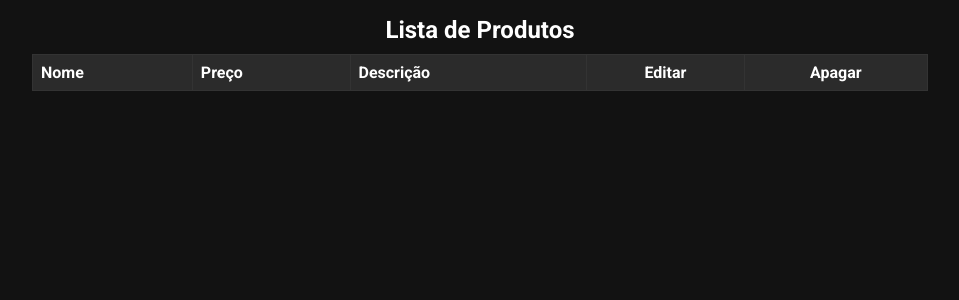
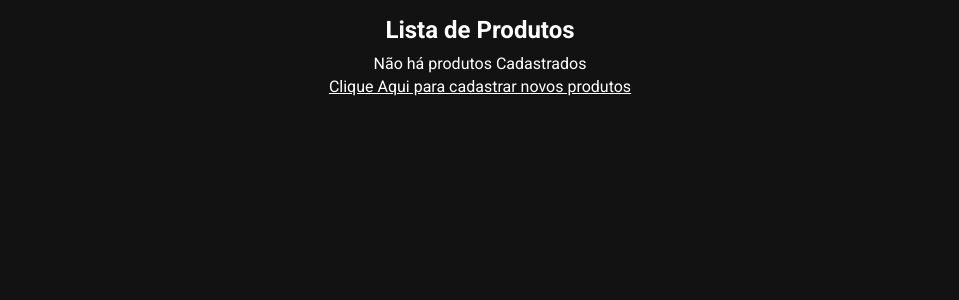
Before and after one commit to ericmvilela/projetoCRUD, a Flask app: template app/templates/listar.html in a window 1280 px wide. Shown: the part 64-364 px from the top of the page, without its empty margins (160-1119 px from the left). Run offline with Flask 3, Linux system fonts and the light colour scheme; the template is opened without the code that fills it, so the values that code supplies are empty; parts of the project's set-up code (start-up, migrations or seed data) failed here and were passed over; some libraries are stand-ins or nearby versions.

Commit message:
Mensagem se não existe produto

```diff
--- a/app/static/css/styles.css
+++ b/app/static/css/styles.css
@@ -203,3 +203,11 @@ input[type=number] {
     color: red;
     cursor: pointer;
 }
+
+.link-cadastro{
+    color: var(--font-color);
+}
+
+.link-cadastro:hover {
+    color: var(--primary);
+}
--- a/app/templates/listar.html
+++ b/app/templates/listar.html
@@ -5,6 +5,7 @@
     <div class="container">
         <h2>Lista de Produtos</h2>
         <div class="lits-items">
+            {% if produtos %}}
             <table class="table-produtos">
                 <tr>
                     <th>Nome</th>
@@ -23,6 +24,12 @@
                     </tr>
                 {% endfor %}
             </table>
+            {% else %}
+            <div style="text-align: center">
+                <p style="margin-bottom: 4px">Não há produtos Cadastrados</p>
+                <a href="{{ url_for('cadastrar') }}" class="link-cadastro">Clique Aqui para cadastrar novos produtos</a>
+            </div>
+            {% endif %}
         </div>
     </div>
 
```
